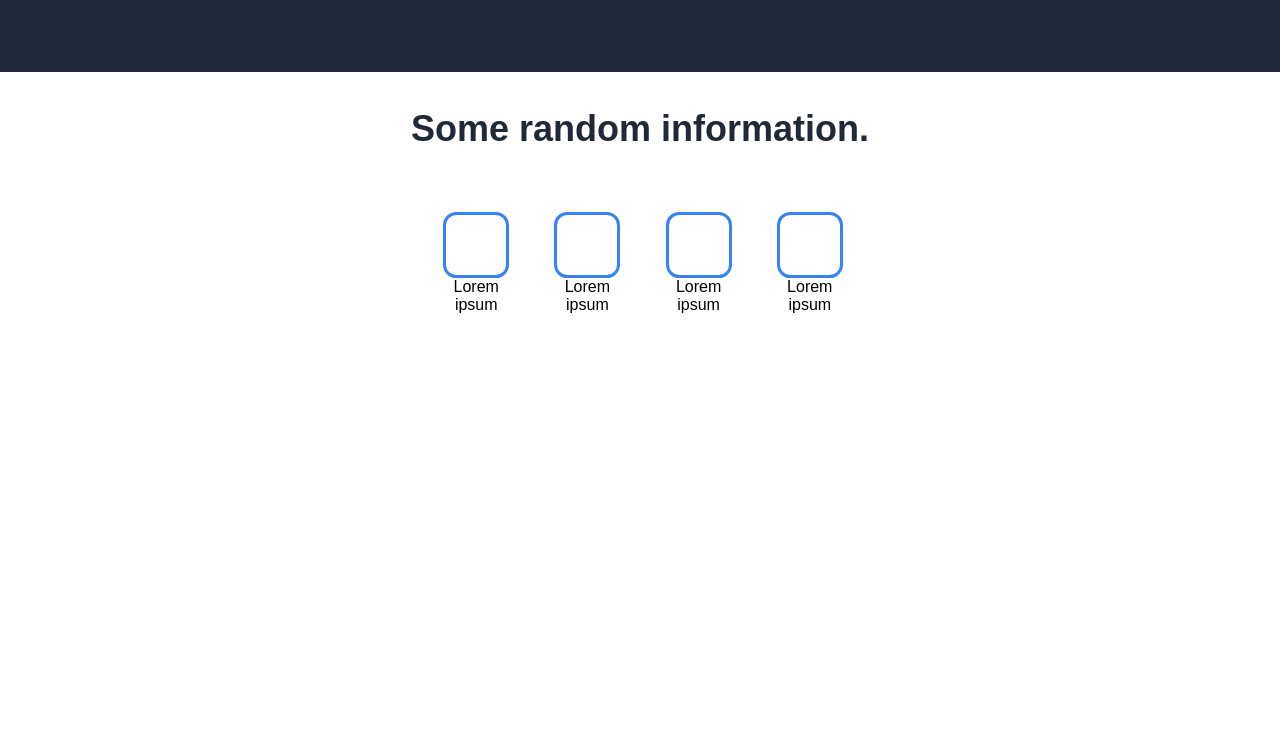
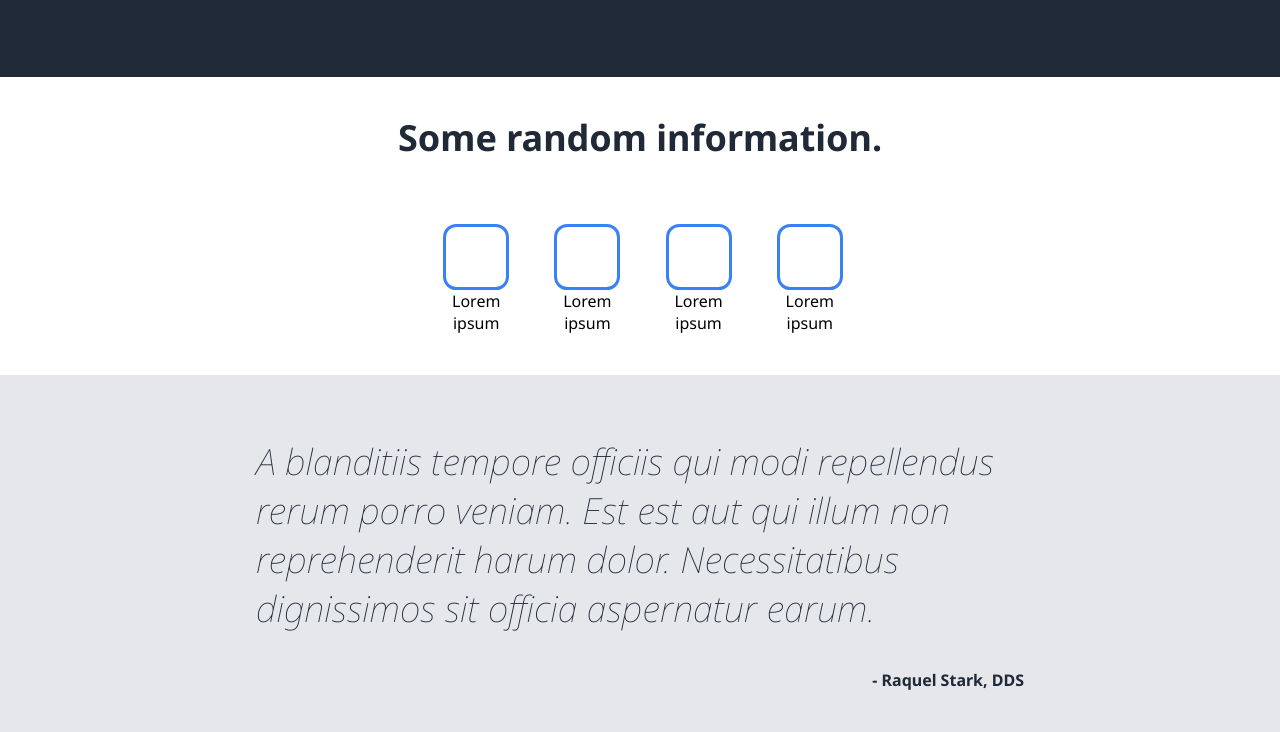
Before and after one commit to tiza-develops/odin-landing-page, a plain HTML site: page index.html in a window 1280 px wide. Shown: the part 450-1182 px from the top of the page. Before the commit the page ends 805 px from the top, so only its background shows below. Drawn offline with Linux system fonts and the light colour scheme.

Commit message:
Finish quote section
I cleared the flexbox position problems with the subtext section. And also finished the quote section. Added the Google Noto Sans Font to the project.

```diff
--- a/index.html
+++ b/index.html
@@ -4,6 +4,9 @@
     <meta charset="UTF-8">
     <title>Landing Page</title>
     <link rel="stylesheet" href="./style.css">
+    <style>
+        @import url('https://fonts.googleapis.com/css2?family=Noto+Sans:ital,wght@0,100..900;1,100..900&display=swap');
+        </style>
 </head>
 <body>
     <div class="header">
@@ -46,5 +49,9 @@
                 <li class="subtext">Lorem ipsum</li>
             </ul>
     </div>
+    <div class="quote-space">
+        <p class="quote">A blanditiis tempore officiis qui modi repellendus rerum porro veniam. Est est aut qui illum non reprehenderit harum dolor. Necessitatibus dignissimos sit officia aspernatur earum.</p>
+        <p class="quote-author">- Raquel Stark, DDS</p>
+    </div>
 </body>
 </html>
--- a/style.css
+++ b/style.css
@@ -1,6 +1,6 @@
 body {
     margin: 0;
-    font-family: sans-serif;
+    font-family: "Noto Sans", sans-serif;
 }
 li {
     list-style-type: none;
@@ -102,3 +102,21 @@ li {
     justify-content: center;
     align-items: center;
 }
+
+.quote-space {
+    background-color: #E5E7EB;
+    padding: 2% 20%;
+    color: #1F2937;
+ }
+
+ .quote {
+    font-weight: lighter;
+    font-style: italic;
+    font-size: 36px;
+
+ }
+
+ .quote-author {
+    text-align: end;
+    font-weight: bolder;
+ }
```
